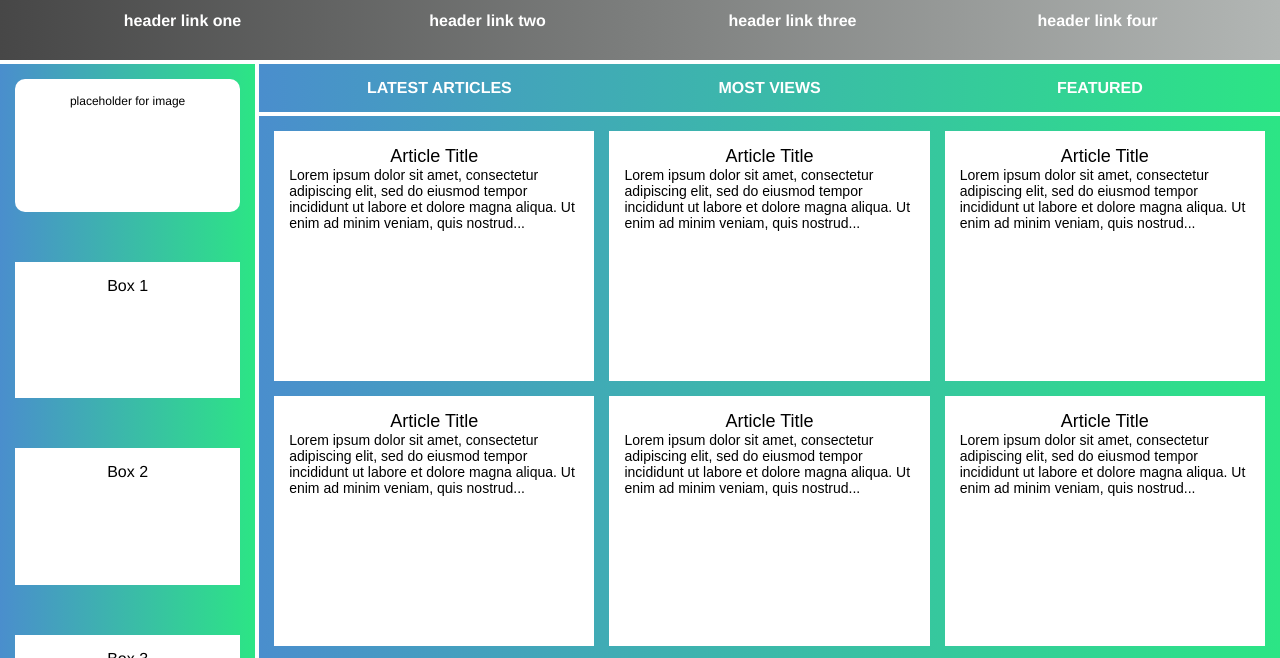
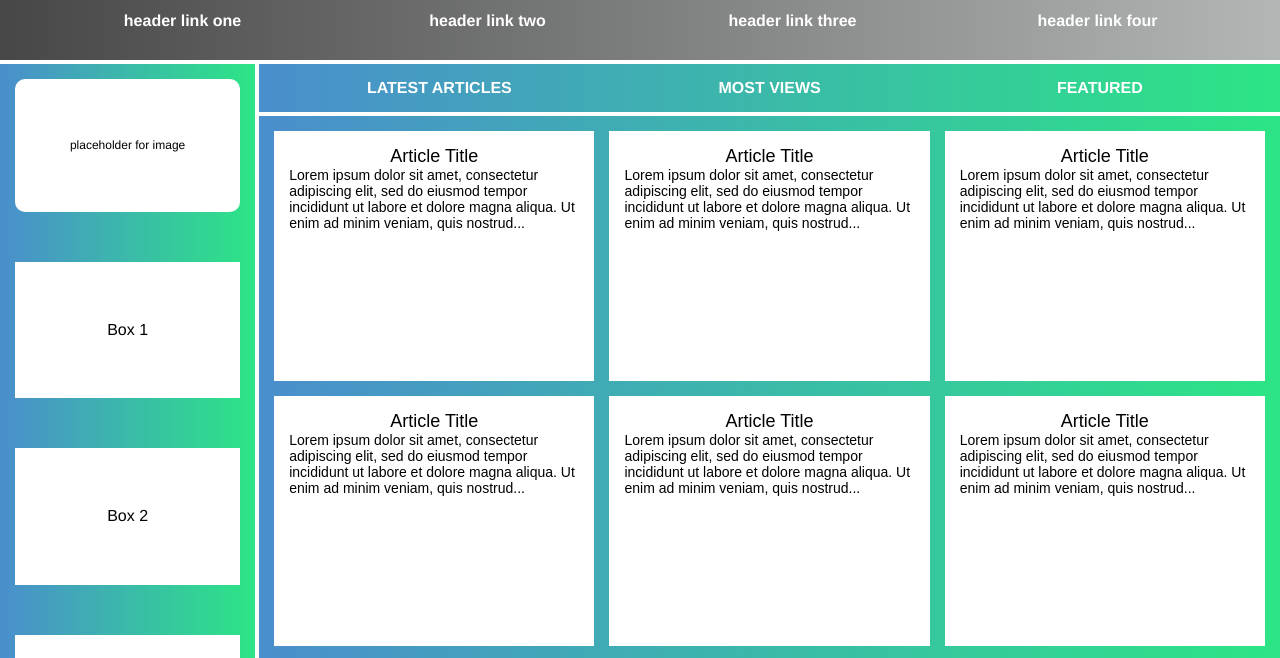
Before and after one commit to luka-danger/odin-projects, a plain HTML site: page practice/grid-holy-grail-mockup/index.html in a window 1280 px wide. Shown: the part 85-743 px from the top of the page. Drawn offline with Linux system fonts and the light colour scheme.

Commit message:
Center sidebar element text

```diff
--- a/practice/grid-holy-grail-mockup/style.css
+++ b/practice/grid-holy-grail-mockup/style.css
@@ -48,20 +48,27 @@
 }
 
 
+.side-content,
+.photo {
+  display: grid;
+  align-items: center;
+}
+
 .sidebar .photo {
   background-color: white;
   color: black;
   font-size: 12px;
   font-weight: normal;
   border-radius: 10px;
+
 }
-
 
 .sidebar .side-content {
   background-color: white;
   color: black;
   font-size: 16px;
   font-weight: normal;
+  display: grid;
 }
 
 .nav {
```
